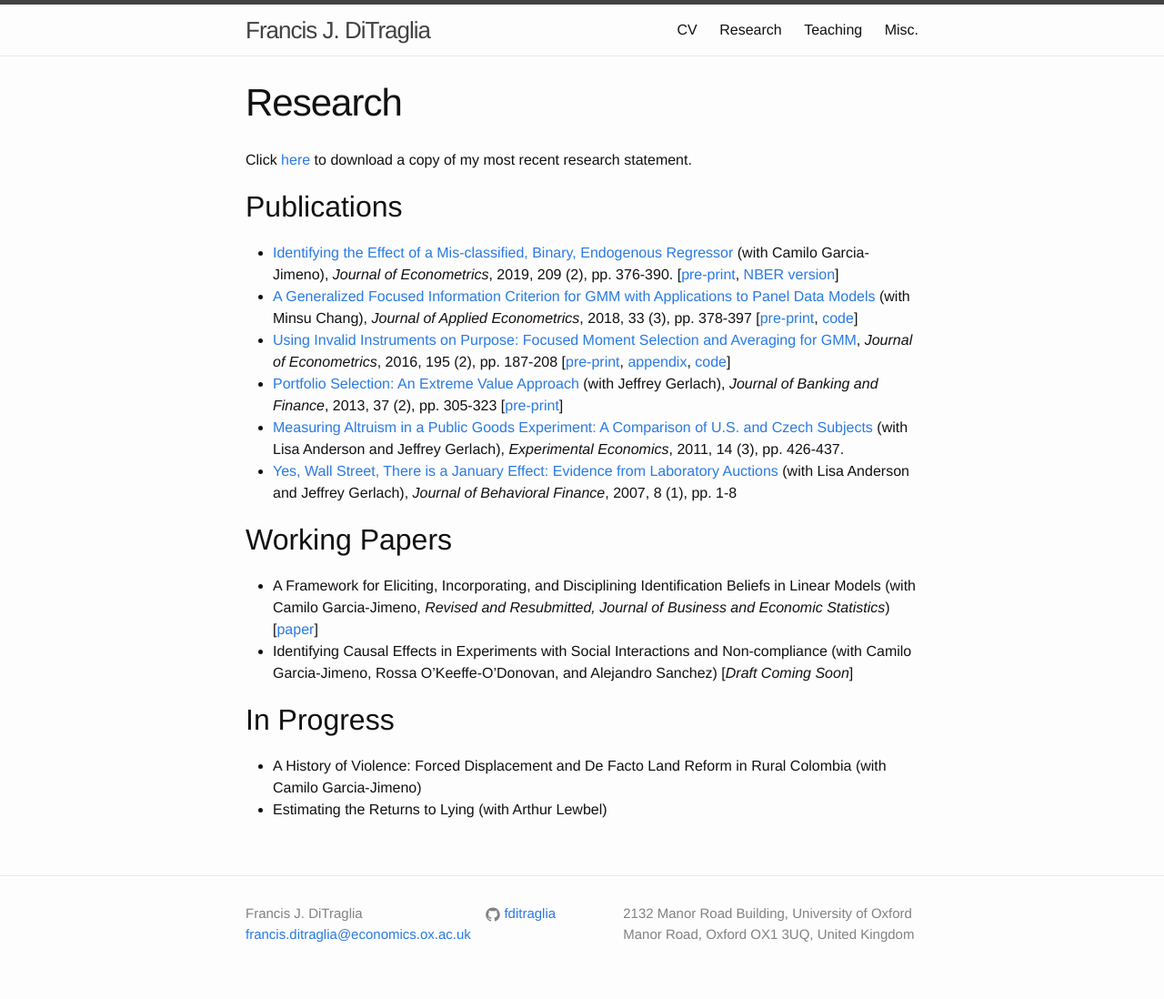
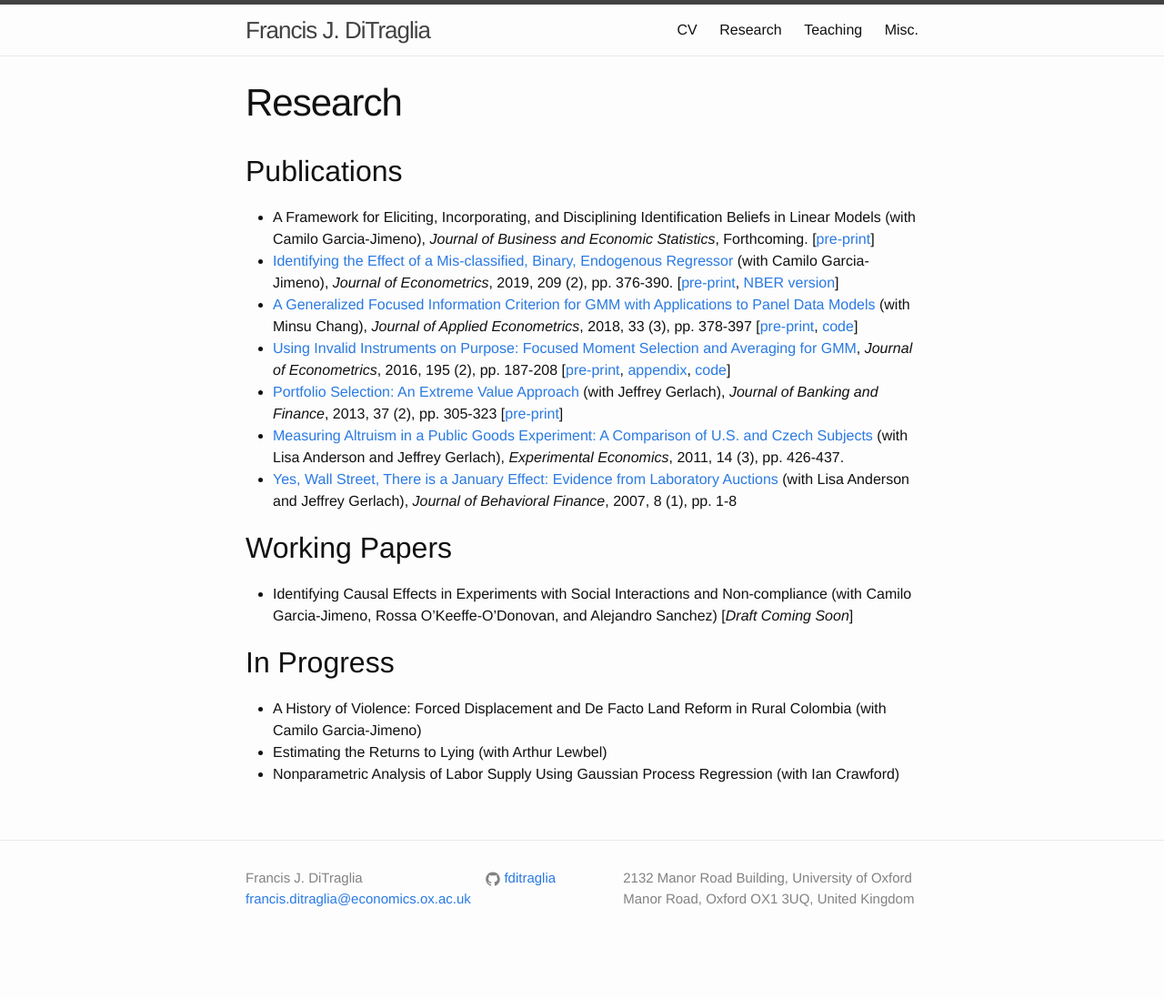
Before and after one commit to fditraglia/fditraglia.github.io, a Jekyll site: the page built from research.md, in a window 1280 px wide. Shown: the whole page at 91% size. Built offline with Jekyll 4.4.1, drawn with Linux system fonts in a browser that asks for light colours; after the commit the page ends 1059 px from its top, so only the background shows below that.

Commit message:
update status of paper and work in progress

```diff
--- a/research.md
+++ b/research.md
@@ -4,10 +4,11 @@ title: Research
 permalink: /research/
 ---
 
-Click [here](/pdf/DiTraglia-research.pdf) to download a copy of my most recent research statement.
+<!-- Click [here](/pdf/DiTraglia-research.pdf) to download a copy of my most recent research statement.-->
 
 ## Publications
 
+- A Framework for Eliciting, Incorporating, and Disciplining Identification Beliefs in Linear Models (with Camilo Garcia-Jimeno), *Journal of Business and Economic Statistics*, Forthcoming. [[pre-print](http://ditraglia.com/pdf/DiTraglia-Garcia-Jimeno-2019.pdf)]
 - [Identifying the Effect of a Mis-classified, Binary, Endogenous Regressor](https://www.sciencedirect.com/science/article/pii/S0304407619300181) (with Camilo Garcia-Jimeno), *Journal of Econometrics*, 2019, 209 (2), pp. 376-390. [[pre-print](http://ditraglia.com/pdf/binary-regressor-final.pdf), [NBER version](http://ditraglia.com/pdf/DiTraglia_Garcia-Jimeno_2017b.pdf)]
 - [A Generalized Focused Information Criterion for GMM with Applications to Panel Data Models](https://onlinelibrary.wiley.com/doi/10.1002/jae.2614) (with Minsu Chang), *Journal of Applied Econometrics*, 2018, 33 (3), pp. 378-397 [[pre-print](http://ditraglia.com/pdf/GFIC_paper.pdf), [code](https://github.com/fditraglia/gfic)]
 - [Using Invalid Instruments on Purpose: Focused Moment Selection and Averaging for GMM](https://www.sciencedirect.com/science/article/pii/S0304407616301518), *Journal of Econometrics*, 2016, 195 (2), pp. 187-208 [[pre-print](http://ditraglia.com/pdf/FMSC.pdf), [appendix](http://ditraglia.com/pdf/FMSC_appendix.pdf), [code](https://github.com/fditraglia/fmsc)]
@@ -16,9 +17,9 @@ Click [here](/pdf/DiTraglia-research.pdf) to download a copy of my most recent r
 - [Yes, Wall Street, There is a January Effect: Evidence from Laboratory Auctions](http://www.tandfonline.com/doi/abs/10.1080/15427560709337012) (with Lisa Anderson and Jeffrey Gerlach), *Journal of Behavioral Finance*, 2007, 8 (1), pp. 1-8
 
 ## Working Papers
-- A Framework for Eliciting, Incorporating, and Disciplining Identification Beliefs in Linear Models (with Camilo Garcia-Jimeno, *Revised and Resubmitted, Journal of Business and Economic Statistics*) [[paper](http://ditraglia.com/pdf/DiTraglia-Garcia-Jimeno-2019.pdf)]
 - Identifying Causal Effects in Experiments with Social Interactions and Non-compliance (with Camilo Garcia-Jimeno, Rossa O'Keeffe-O'Donovan, and Alejandro Sanchez) [*Draft Coming Soon*]
 
 ## In Progress
 - A History of Violence: Forced Displacement and De Facto Land Reform in Rural Colombia (with Camilo Garcia-Jimeno)
 - Estimating the Returns to Lying (with Arthur Lewbel)
+- Nonparametric Analysis of Labor Supply Using Gaussian Process Regression (with Ian Crawford)
```
Also changed, not shown: 1 other file.
